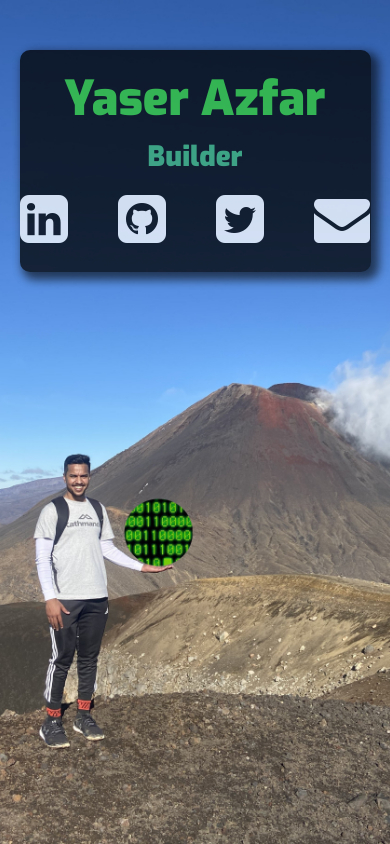
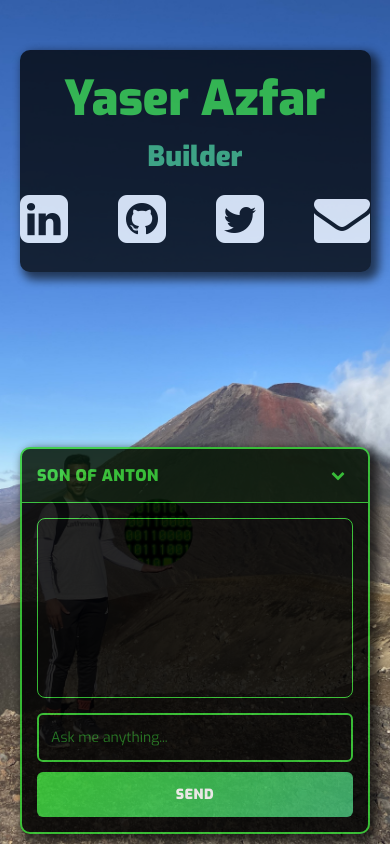
Before and after one commit to yaserazfar/website, a React (Create React App) app: page / in a window 390 px wide. Built offline with nearby package versions, Linux system fonts and the light colour scheme; some icons are missing.

Commit message:
add chatbot

```diff
--- a/package.json
+++ b/package.json
@@ -8,9 +8,8 @@
     "@emotion/styled": "^11.14.1",
     "@mui/icons-material": "^7.3.1",
     "@mui/material": "^7.3.1",
-    "ajv": "^8.17.1",
-    "ajv-keywords": "^5.1.0",
     "bootstrap": "^5.3.7",
+    "openai": "^5.15.0",
     "react": "^19.1.1",
     "react-bootstrap": "^2.10.10",
     "react-dom": "^19.1.1",
@@ -18,8 +17,7 @@
     "react-scripts": "^5.0.1"
   },
   "devDependencies": {
-    "gh-pages": "^3.1.0",
-    "react-native-web": "^0.13.3"
+    "gh-pages": "^6.3.0"
   },
   "scripts": {
     "predeploy": "npm run build",
--- a/src/components/ChatBox/ChatBox.css
+++ b/src/components/ChatBox/ChatBox.css
@@ -3,75 +3,176 @@
   position: fixed;
   bottom: 20px;
   right: 20px;
-  width: 300px;
-  background: #fff;
-  border: 1px solid #ccc;
+  width: 350px;
+  background-color: black;
+  opacity: 0.85;
+  border: 2px solid #32CD32;
+  border-radius: 10px;
+  padding: 0;
+  box-shadow: 5px 5px 10px 3px rgba(0,0,0,0.8);
+  z-index: 1000;
+  font-family: 'Exo', sans-serif;
+}
+
+.chatbox-header {
+  display: flex;
+  justify-content: space-between;
+  align-items: center;
+  padding: 12px 15px;
+  background: rgba(50, 205, 50, 0.1);
+  border-bottom: 1px solid #32CD32;
+  border-radius: 8px 8px 0 0;
+}
+
+.chatbox-title {
+  color: #32CD32;
+  font-weight: 600;
+  font-size: 16px;
+  text-transform: uppercase;
+  letter-spacing: 0.5px;
+}
+
+.chatbox-toggle-btn {
+  background: none;
+  border: none;
+  color: #32CD32;
+  cursor: pointer;
+  padding: 4px 8px;
+  border-radius: 4px;
+  transition: all 0.2s ease;
+  font-size: 14px;
+}
+
+.chatbox-toggle-btn:hover {
+  background: rgba(50, 205, 50, 0.2);
+  color: #3CB371;
+}
+
+.chatbox-minimized {
+  width: 200px;
+  padding: 0;
+}
+
+.chatbox-minimized .chatbox-header {
   border-radius: 8px;
-  padding: 10px;
-  box-shadow: 0 4px 12px rgba(0, 0, 0, 0.15);
-  z-index: 1000;
+  border-bottom: none;
+}
+
+.chatbox-notification {
+  padding: 8px 15px;
+  color: #3CB371;
+  font-size: 12px;
+  text-align: center;
+  background: rgba(60, 179, 113, 0.1);
+  border-radius: 0 0 8px 8px;
 }
 
 .chatbox-messages {
-  height: 200px;
+  height: 250px;
   overflow-y: auto;
-  margin-bottom: 10px;
-  border: 1px solid #eee;
-  border-radius: 4px;
-  padding: 8px;
-  background: #f9f9f9;
+  margin: 15px;
+  border: 1px solid #32CD32;
+  border-radius: 8px;
+  padding: 12px;
+  background: rgba(0, 0, 0, 0.6);
+  color: white;
 }
 
 .chatbox-message {
-  margin: 4px 0;
-  padding: 4px 8px;
-  border-radius: 4px;
+  margin: 8px 0;
+  padding: 8px 12px;
+  border-radius: 6px;
+  font-size: 14px;
+  line-height: 1.4;
+  text-align: left;
 }
 
 .chatbox-message.user {
-  background: #e3f2fd;
-  border-left: 3px solid #2196f3;
+  background: rgba(50, 205, 50, 0.2);
+  border-left: 3px solid #32CD32;
+  color: #32CD32;
 }
 
 .chatbox-message.assistant {
-  background: #f3e5f5;
-  border-left: 3px solid #9c27b0;
+  background: rgba(60, 179, 113, 0.2);
+  border-left: 3px solid #3CB371;
+  color: #3CB371;
 }
 
 .chatbox-input {
-  width: 100%;
-  margin-bottom: 5px;
-  padding: 8px;
-  border: 1px solid #ddd;
-  border-radius: 4px;
+  width: calc(100% - 30px);
+  margin: 0 15px 10px 15px;
+  padding: 12px;
+  border: 2px solid #32CD32;
+  border-radius: 6px;
   font-size: 14px;
+  background: rgba(0, 0, 0, 0.8);
+  color: white;
+  font-family: 'Exo', sans-serif;
+}
+
+.chatbox-input::placeholder {
+  color: rgba(50, 205, 50, 0.6);
 }
 
 .chatbox-input:focus {
   outline: none;
-  border-color: #2196f3;
-  box-shadow: 0 0 0 2px rgba(33, 150, 243, 0.2);
+  border-color: #3CB371;
+  box-shadow: 0 0 0 3px rgba(60, 179, 113, 0.3);
+  background: rgba(0, 0, 0, 0.9);
 }
 
 .chatbox-button {
-  width: 100%;
-  padding: 8px 16px;
-  background: #2196f3;
+  width: calc(100% - 30px);
+  margin: 0 15px 15px 15px;
+  padding: 12px 16px;
+  background: linear-gradient(135deg, #32CD32, #3CB371);
   color: white;
   border: none;
-  border-radius: 4px;
+  border-radius: 6px;
   cursor: pointer;
   font-size: 14px;
-  transition: background-color 0.2s;
+  font-weight: 600;
+  font-family: 'Exo', sans-serif;
+  transition: all 0.3s ease;
+  text-transform: uppercase;
+  letter-spacing: 0.5px;
 }
 
 .chatbox-button:hover:not(:disabled) {
-  background: #1976d2;
+  background: linear-gradient(135deg, #3CB371, #32CD32);
+  transform: translateY(-2px);
+  box-shadow: 0 4px 12px rgba(50, 205, 50, 0.4);
+}
+
+.chatbox-button:active {
+  transform: translateY(0);
 }
 
 .chatbox-button:disabled {
-  background: #ccc;
+  background: rgba(128, 128, 128, 0.5);
   cursor: not-allowed;
+  transform: none;
+  box-shadow: none;
+}
+
+/* Custom scrollbar for chatbox messages */
+.chatbox-messages::-webkit-scrollbar {
+  width: 8px;
+}
+
+.chatbox-messages::-webkit-scrollbar-track {
+  background: rgba(0, 0, 0, 0.3);
+  border-radius: 4px;
+}
+
+.chatbox-messages::-webkit-scrollbar-thumb {
+  background: #32CD32;
+  border-radius: 4px;
+}
+
+.chatbox-messages::-webkit-scrollbar-thumb:hover {
+  background: #3CB371;
 }
 
 /* Responsive adjustments */
@@ -80,5 +181,29 @@
     width: calc(100vw - 40px);
     right: 20px;
     left: 20px;
+    bottom: 15px;
+  }
+
+  .chatbox-minimized {
+    width: 150px;
+  }
+
+  .chatbox-messages {
+    height: 200px;
   }
 }
+
+@media (max-width: 480px) {
+  .chatbox-container {
+    padding: 0;
+    bottom: 10px;
+  }
+
+  .chatbox-minimized {
+    width: 120px;
+  }
+
+  .chatbox-messages {
+    height: 180px;
+  }
+}
--- a/src/components/ChatBox/ChatBox.jsx
+++ b/src/components/ChatBox/ChatBox.jsx
@@ -5,6 +5,9 @@ export default function ChatBox() {
   const [messages, setMessages] = useState([]);
   const [input, setInput] = useState("");
   const [loading, setLoading] = useState(false);
+  const [isMinimized, setIsMinimized] = useState(false);
+
+  const chatbotName = "Son of Anton";
 
   const sendMessage = async () => {
     if (!input.trim()) return;
@@ -25,8 +28,51 @@ export default function ChatBox() {
     setLoading(false);
   };
 
+  const handleKeyDown = (e) => {
+    if (e.key === 'Enter' && !e.shiftKey) {
+      e.preventDefault();
+      sendMessage();
+    }
+  };
+
+  const toggleMinimize = () => {
+    setIsMinimized(!isMinimized);
+  };
+
+  if (isMinimized) {
+    return (
+      <div className="chatbox-container chatbox-minimized">
+        <div className="chatbox-header">
+          <span className="chatbox-title">{chatbotName}</span>
+          <button
+            onClick={toggleMinimize}
+            className="chatbox-toggle-btn"
+            title="Expand chat"
+          >
+            <i className="fa fa-chevron-up" aria-hidden="true"></i>
+          </button>
+        </div>
+        {messages.length > 0 && (
+          <div className="chatbox-notification">
+            {messages.length} message{messages.length !== 1 ? 's' : ''}
+          </div>
+        )}
+      </div>
+    );
+  }
+
   return (
     <div className="chatbox-container">
+      <div className="chatbox-header">
+        <span className="chatbox-title">{chatbotName}</span>
+        <button
+          onClick={toggleMinimize}
+          className="chatbox-toggle-btn"
+          title="Minimize chat"
+        >
+          <i className="fa fa-chevron-down" aria-hidden="true"></i>
+        </button>
+      </div>
       <div className="chatbox-messages">
         {messages.map((msg, i) => (
           <div key={i} className={`chatbox-message ${msg.role}`}>
@@ -37,6 +83,7 @@ export default function ChatBox() {
       <input
         value={input}
         onChange={e => setInput(e.target.value)}
+        onKeyDown={handleKeyDown}
         className="chatbox-input"
         placeholder="Ask me anything..."
       />
--- a/src/pages/Home/Home.js
+++ b/src/pages/Home/Home.js
@@ -37,6 +37,7 @@ function Home() {
                     </div>
                 </div>
             </div>
+            <ChatBox />
         </div>
     );
 }
```
Also changed, not shown: api/chat.js (added, +44 -0 lines), src/components/AnimatedText/AnimatedText.css (line endings or trailing spaces), 1 other file (tests, documents, lock files or other folders).
